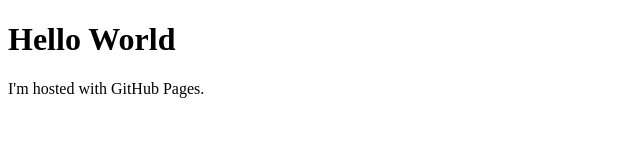
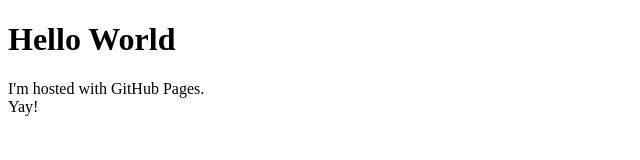
Before and after one commit to mrmay-dev/mrmay-dev.github.io, a plain HTML site: page index.html in a window 1280 px wide. Shown: the full height of the page, 0-640 px from the left. Drawn offline with Linux system fonts and the light colour scheme.

Commit message:
second change

```diff
--- a/index.html
+++ b/index.html
@@ -2,6 +2,6 @@
 <html>
 <body>
 <h1>Hello World</h1>
-<p>I'm hosted with GitHub Pages.</p>
+<p>I'm hosted with GitHub Pages.<br>Yay!</p>
 </body>
 </html>
```
